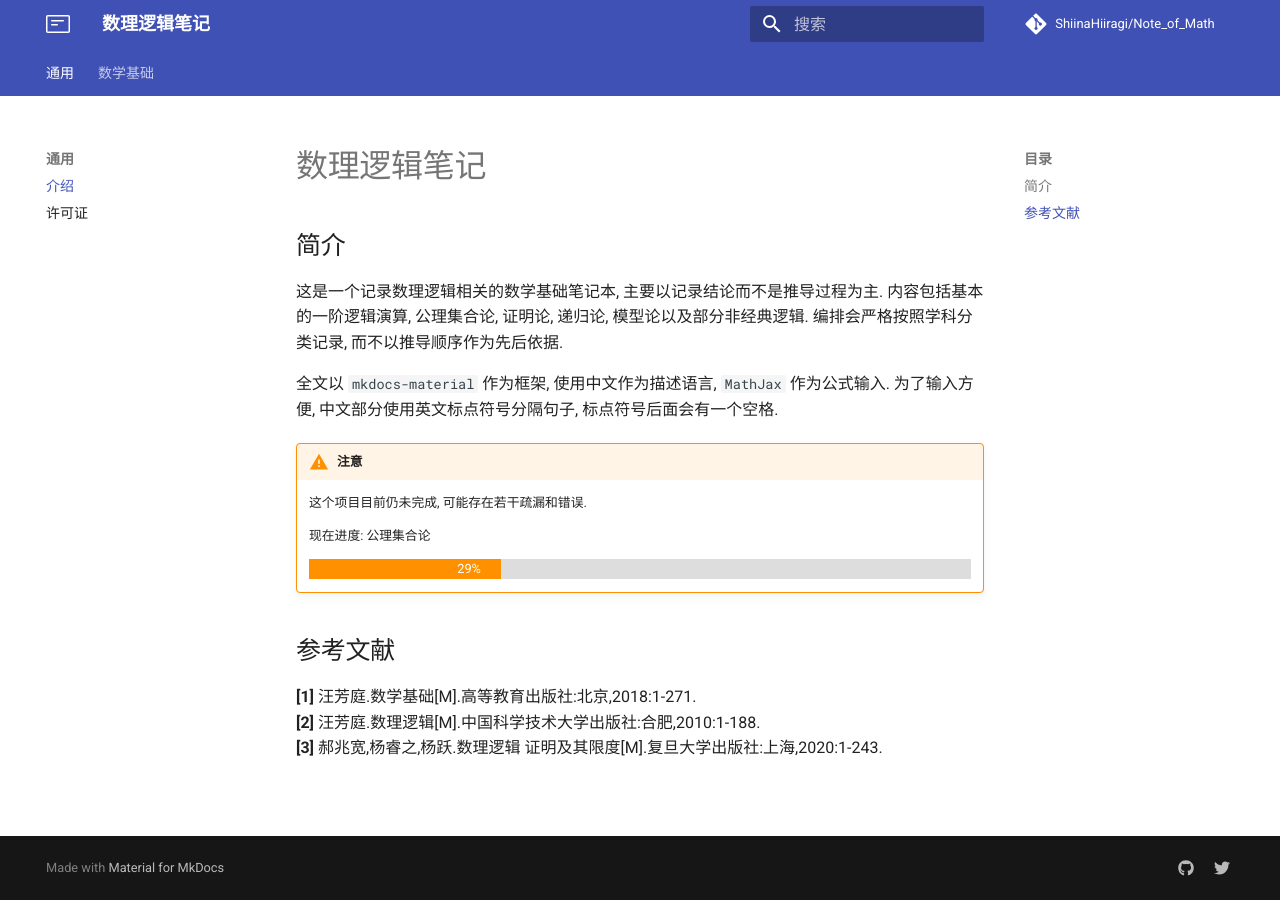
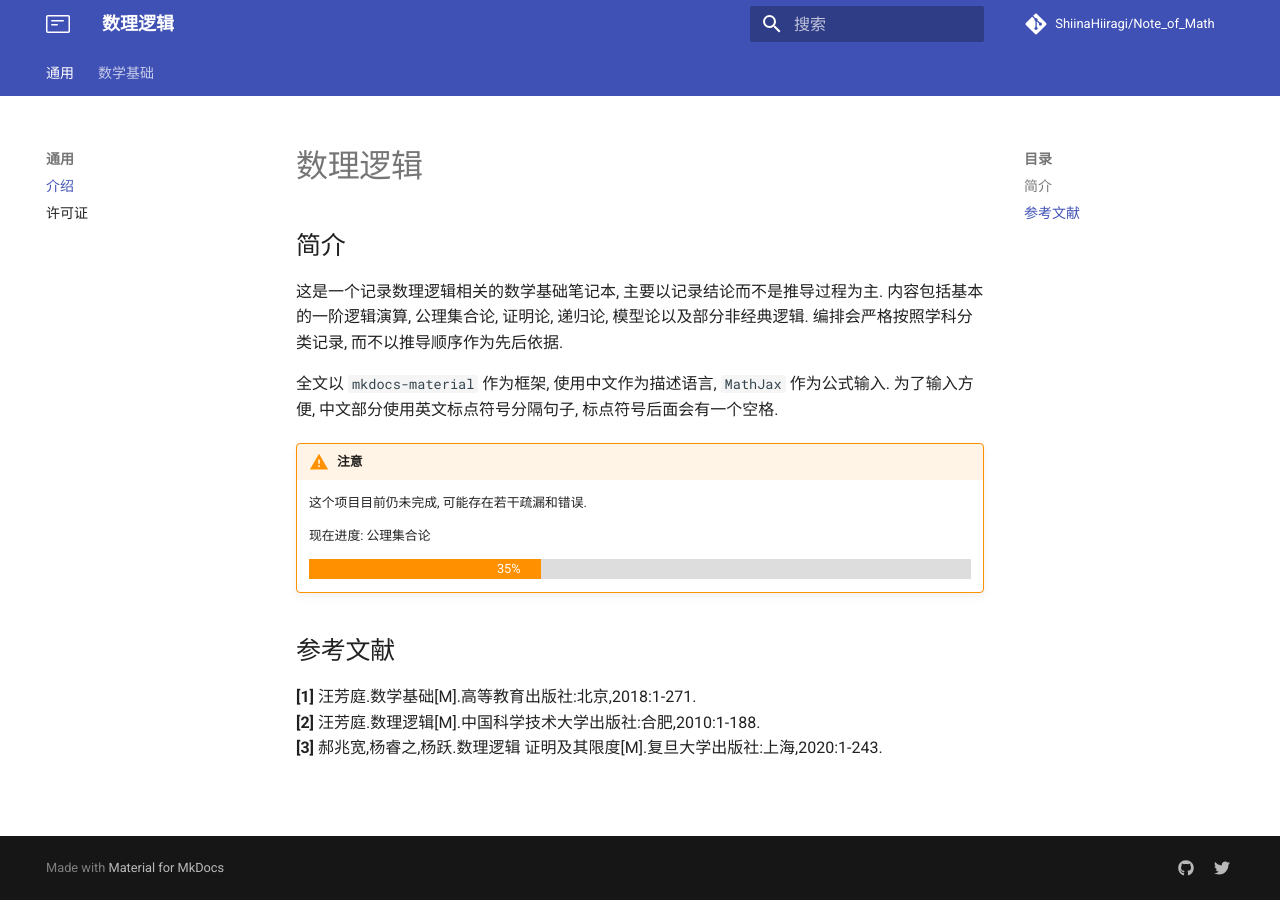
Before and after one commit to ShiinaHiiragi/note, an MkDocs documentation site: the page built from docs/index.md, in a window 1280 px wide. Built offline with MkDocs 1.6.1 and Material for MkDocs 9.7.7, drawn with Linux system fonts in a browser that asks for light colours; comment, search, counter and statistics services are not loaded.

Commit message:
subtle change

```diff
--- a/docs/index.md
+++ b/docs/index.md
@@ -1,4 +1,4 @@
-# 数理逻辑笔记
+# 数理逻辑
 
 ## 简介
 这是一个记录数理逻辑相关的数学基础笔记本, 主要以记录结论而不是推导过程为主. 内容包括基本的一阶逻辑演算, 公理集合论, 证明论, 递归论, 模型论以及部分非经典逻辑. 编排会严格按照学科分类记录, 而不以推导顺序作为先后依据.
@@ -10,7 +10,7 @@
 
     现在进度: 公理集合论
     <div class="progress-container">
-        <div class="progress-percentage" style="width: 29%;">29%</div>
+        <div class="progress-percentage" style="width: 35%;">35%</div>
     </div>
 
 ## 参考文献
--- a/mkdocs.yml
+++ b/mkdocs.yml
@@ -1,4 +1,4 @@
-site_name: 数理逻辑笔记
+site_name: 数理逻辑
 site_author: 一之江
 site_url: https://shiinahiiragi.github.io/Note_of_Math/
 repo_url: https://github.com/ShiinaHiiragi/Note_of_Math/
```
Also changed, not shown: docs/foundation/set/real.md (+1 -1 lines).
